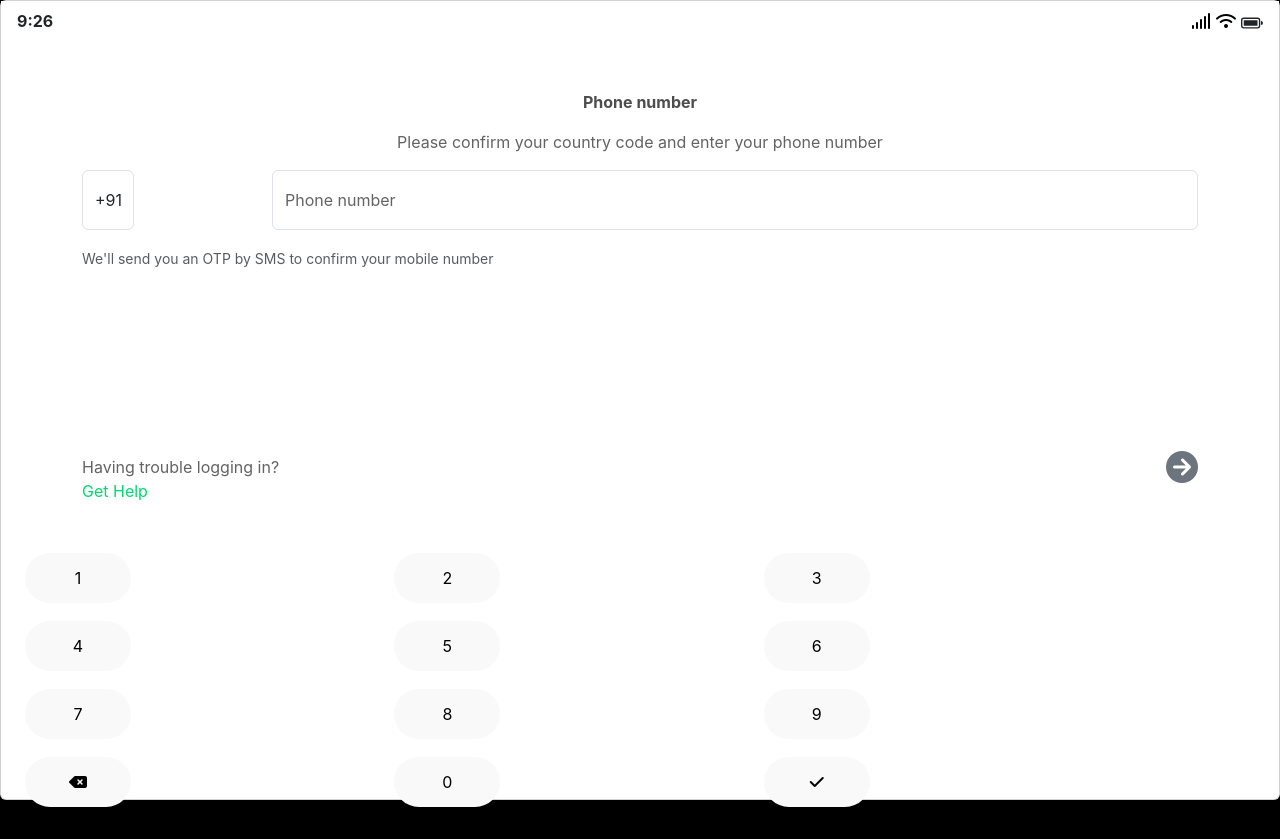
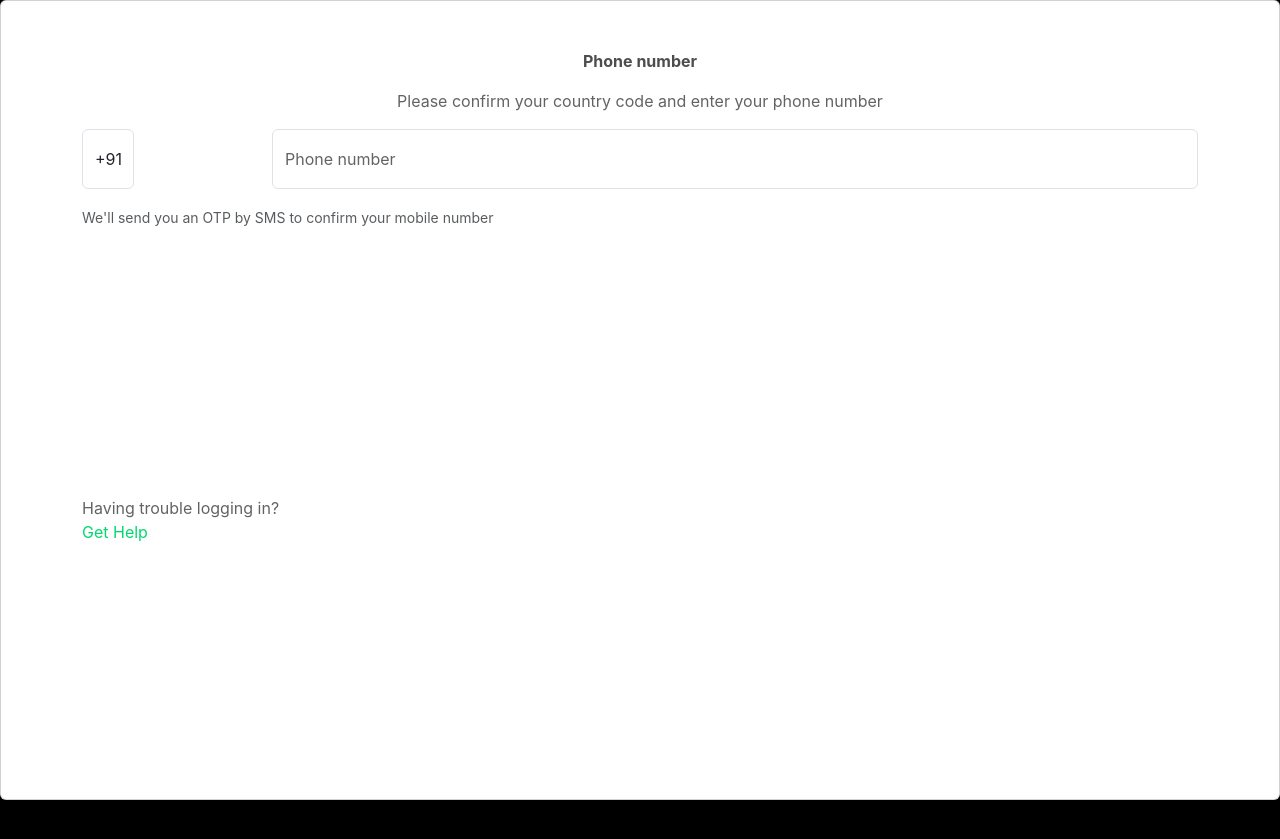
Before and after one commit to FrodoNaveen/STUNXT, a React (Create React App) app: page /verification in a window 1280 px wide. After the commit the page ends 800 px from the top, so only its background shows below. Built offline with nearby package versions, Linux system fonts and the light colour scheme.

Commit message:
time component commented and dialpad also comented

```diff
--- a/src/components/OtpPage.css
+++ b/src/components/OtpPage.css
@@ -1,5 +1,7 @@
 .otpVerificationFooter {
-    margin-top: 175px;
+    bottom: 30%;
+    position: fixed;
+
 }
 
 .dialPadOtpPage {
--- a/src/components/Otppage.js
+++ b/src/components/Otppage.js
@@ -148,7 +148,7 @@ const Otppage = () => {
             </div>
 
             {/* Dialpad display */}
-            <div className="container dialpad mt-2 mb-5 ms-2">
+            {/* <div className="container dialpad mt-2 mb-5 ms-2">
                 {dialPad.map((ele, index) => (
                     <button
                         key={index}
@@ -162,7 +162,7 @@ const Otppage = () => {
                         {ele}
                     </button>
                 ))}
-            </div>
+            </div> */}
         </div>
     );
 };
--- a/src/components/Time.js
+++ b/src/components/Time.js
@@ -20,32 +20,24 @@ const Time = () => {
     }
   }, []);
 
-  return (
-    // added container fluid new
-    <div className="container-fluid  bg-white px-3 p-2">
-      <span className="float-start">
-        <b>{time}</b>
-      </span>
-      <div className="float-end d-flex justify-content-around">
-        <span>
-          <i className="fa-solid fa-signal" style={{ color: "#000000" }}></i>
-        </span>
-        <span className="navicons">
-          <i className="fa-solid fa-wifi" style={{ color: "#000000" }}></i>
-        </span>
-        <span className="navicons">
+  return
+  // added container fluid new
+  // <div className="container-fluid  bg-white px-3 p-2">
+  //   <span className="float-start">
+  //     <b>{time}</b>
+  //   </span>
+  //   <div className="float-end d-flex justify-content-around">
+  //     <span>
+  //       <i className="fa-solid fa-signal" style={{ color: "#000000" }}></i>
+  //     </span>
+  //     <span className="navicons">
+  //       <i className="fa-solid fa-wifi" style={{ color: "#000000" }}></i>
+  //     </span>
+  //     <span className="navicons">
+  //       <BsBatteryFull size="22px" />
+  //     </span>
+  //   </div>
+  // </div>
 
-          {/* font awesome icon */}
-          {/* <i
-            className="fa-solid fa-battery-full"
-            style={{ color: "#000000" }}
-          ></i> */}
-
-          {/* react icons */}
-          <BsBatteryFull size="22px" />
-        </span>
-      </div>
-    </div>
-  );
 };
 export default Time;
--- a/src/components/Verification.css
+++ b/src/components/Verification.css
@@ -1,5 +1,7 @@
 .verificationFooter {
-    margin-top: 160px;
+    bottom: 30%;
+    position: fixed;
+    width: 100%;
 }
 
 
@@ -30,7 +32,7 @@
     background-color: white;
 }
 
-@media (max-width:380px) and (max-height:670px) {
+/* @media (max-width:380px) and (max-height:670px) {
     .verificationFooter {
         margin-top: 55px;
     }
@@ -69,4 +71,4 @@
     .verificationFooter {
         margin-top: 185px;
     }
-}
+} */
--- a/src/components/Verification.js
+++ b/src/components/Verification.js
@@ -200,7 +200,7 @@ const Verification = () => {
               <p style={{ color: "#00d970" }}>Get Help</p>
             </div>
             {phoneNumber && phoneNumber.length === 10 ? (
-              <div className="float-end">
+              <div className="float-end me-4">
                 <span
                   className="cursorPointer"
                   style={{ color: "#00d970" }}
@@ -210,7 +210,7 @@ const Verification = () => {
                 </span>
               </div>
             ) : (
-              <div className="float-end">
+              <div className="float-end me-4">
                 <span className="text-secondary" onClick={getOtp}>
                   <i className="fa-solid fa-circle-arrow-right fa-2xl"></i>
                 </span>
@@ -221,7 +221,7 @@ const Verification = () => {
 
 
         {/* dialpad display */}
-        <div className="container dialpad p-3 mb-3 ms-2">
+        {/* <div className="container dialpad p-3 mb-3 ms-2">
           {dialPad.map((ele, index) => (
             <button
               key={index}
@@ -234,7 +234,7 @@ const Verification = () => {
               {ele}
             </button>
           ))}
-        </div>
+        </div> */}
       </div>
     </div>
   );
```
